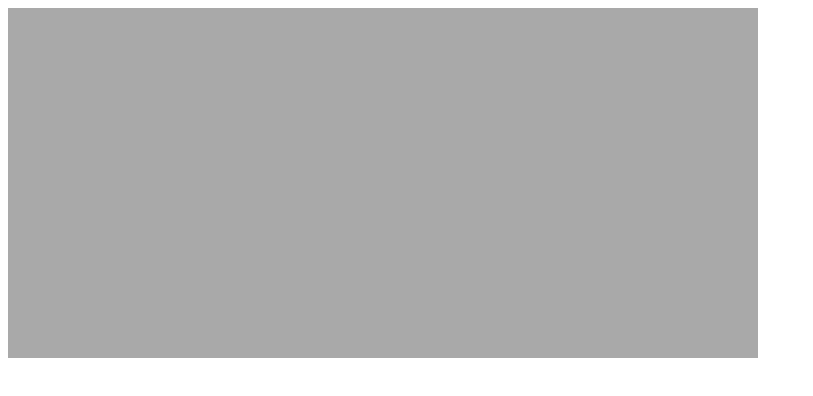
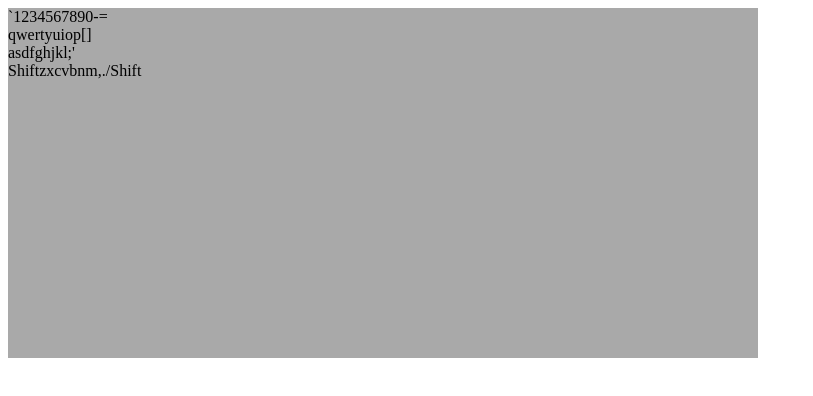
Before and after one commit to GodInAllHisGlory/TypingTutor, a React (Vite) app: page / in a window 1280 px wide. Shown: the top 396 px of the page, without its empty margins (0-813 px from the left). Built offline with nearby package versions, Linux system fonts and the light colour scheme.

Commit message:
Requriments layed out and Keyboard kinda prints out

```diff
--- a/src/Keyboard.jsx
+++ b/src/Keyboard.jsx
@@ -1,15 +1,31 @@
-import { useState } from 'react'
-import './Keyboard.css'
+import { useState } from 'react';
+import './Keyboard.css';
+
+const keyRows = [["`","1","2","3","4","5","6","7","8","9","0","-","="],
+["q","w","e","r","t","y","u","i","o","p","[","]","\ "],
+["a","s","d","f","g","h","j","k","l",";","'"],
+["Shift","z","x","c","v","b","n","m",",",".","/","Shift"]];
+
+const shiftRows = [["~","!","@","#","$","%","^","&","*","(",")","_","+"],
+["Q","W","E","R","T","Y","U","I","O","P","{","}","|"],
+["A","S","D","F","G","H","J","K","L",";","'"],
+["Shift","Z","X","C","V","B","N","M","<",">","?","Shift"]];
 
 function Keyboard() {
 
     return(
-        <>
-            <div id="keyboard">
-
-            </div>
-        </>
-    )
+        <div id="keyboard">
+            {keyRows.map((row) => {
+                return(
+                    <div className='row'>
+                        {row.map(key =>{
+                            return <span className='row'>{key}</span>
+                        })}
+                    </div>
+                )
+            })}
+        </div>
+    );
 }
 
-export default Keyboard
+export default Keyboard;
```
Also changed, not shown: src/App.jsx (+4 -4 lines), 1 other file (tests, documents, lock files or other folders).
